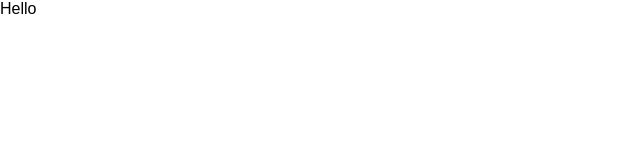
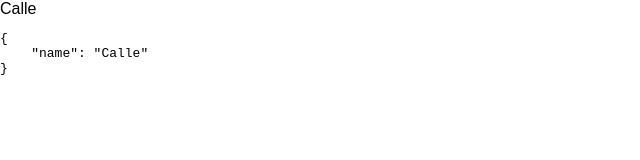
Before and after one commit to carsva/plantapp, a React (Create React App) app: page / in a window 1280 px wide. Shown: the top 160 px of the page, without its empty margins (0-640 px from the left). Built offline with nearby package versions, Linux system fonts and the light colour scheme.

Commit message:
Installed Context with a sample component

```diff
--- a/src/AppContext.js
+++ b/src/AppContext.js
@@ -5,11 +5,7 @@ export const AppContext = React.createContext('plant');
 
 export class AppProvider extends React.Component {
     state = {
-      plants: [
-        {
-
-        },
-      ],
+      name: 'Calle'
     };
 
     render() {
@@ -24,3 +20,5 @@ export class AppProvider extends React.Component {
       );
     }
   }
+
+  export const AppConsumer = AppContext.Consumer;
--- a/src/pages/Start.js
+++ b/src/pages/Start.js
@@ -1,18 +1,19 @@
 import React, { Component } from 'react';
+import { AppConsumer } from '../AppContext';
 
 class Start extends Component {
-
-    render() {
-        return (
-            <div>
-                Hello
-            </div>
-
-        )
-
-    }
-
-
+  render() {
+    return (
+      <AppConsumer>
+        {state => (
+          <div>
+            {state.name}
+            <pre>{JSON.stringify(state, null, 4)}</pre>
+          </div>
+        )}
+      </AppConsumer>
+    );
+  }
 }
 
 export default Start;
```
Also changed, not shown: src/App.js (+3 -4 lines).
